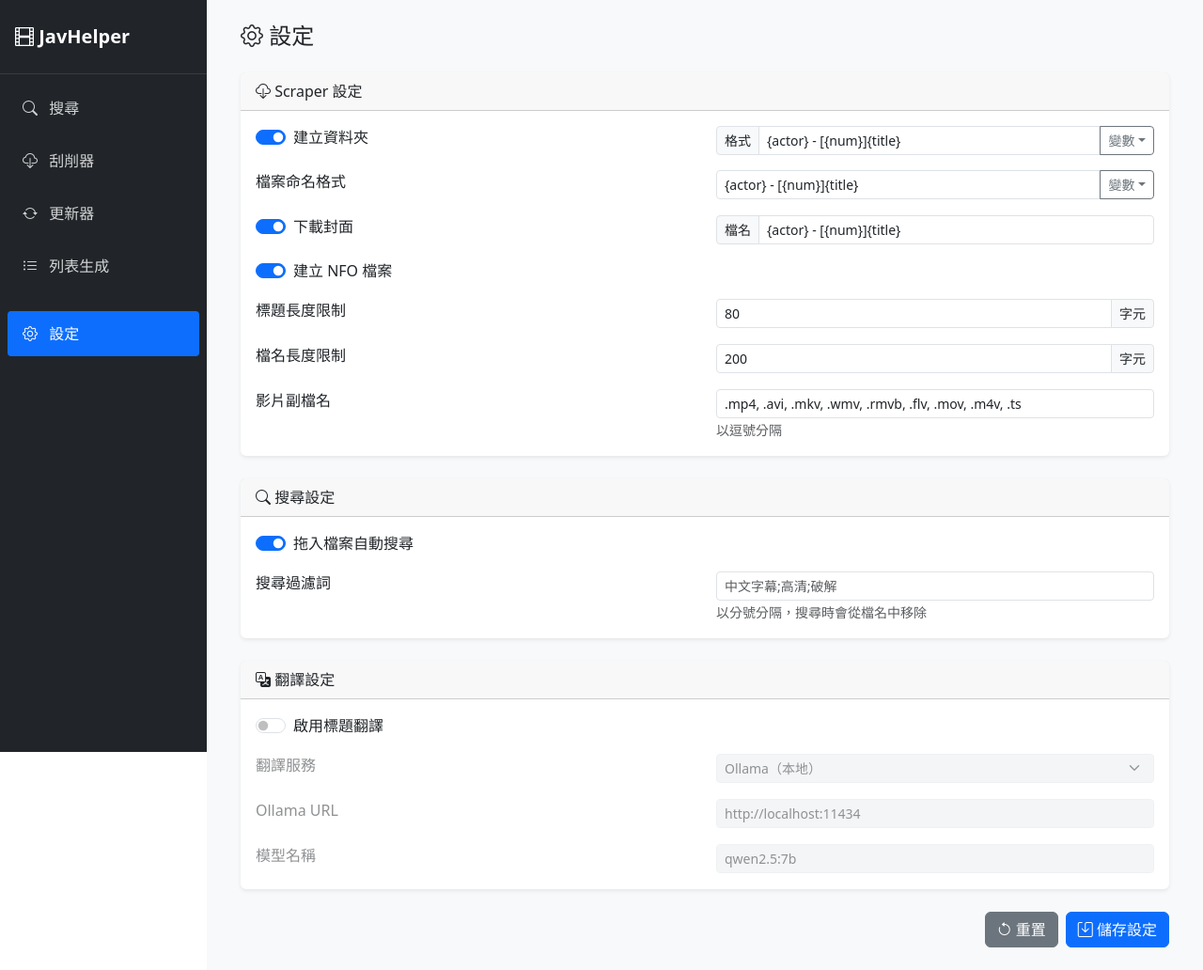
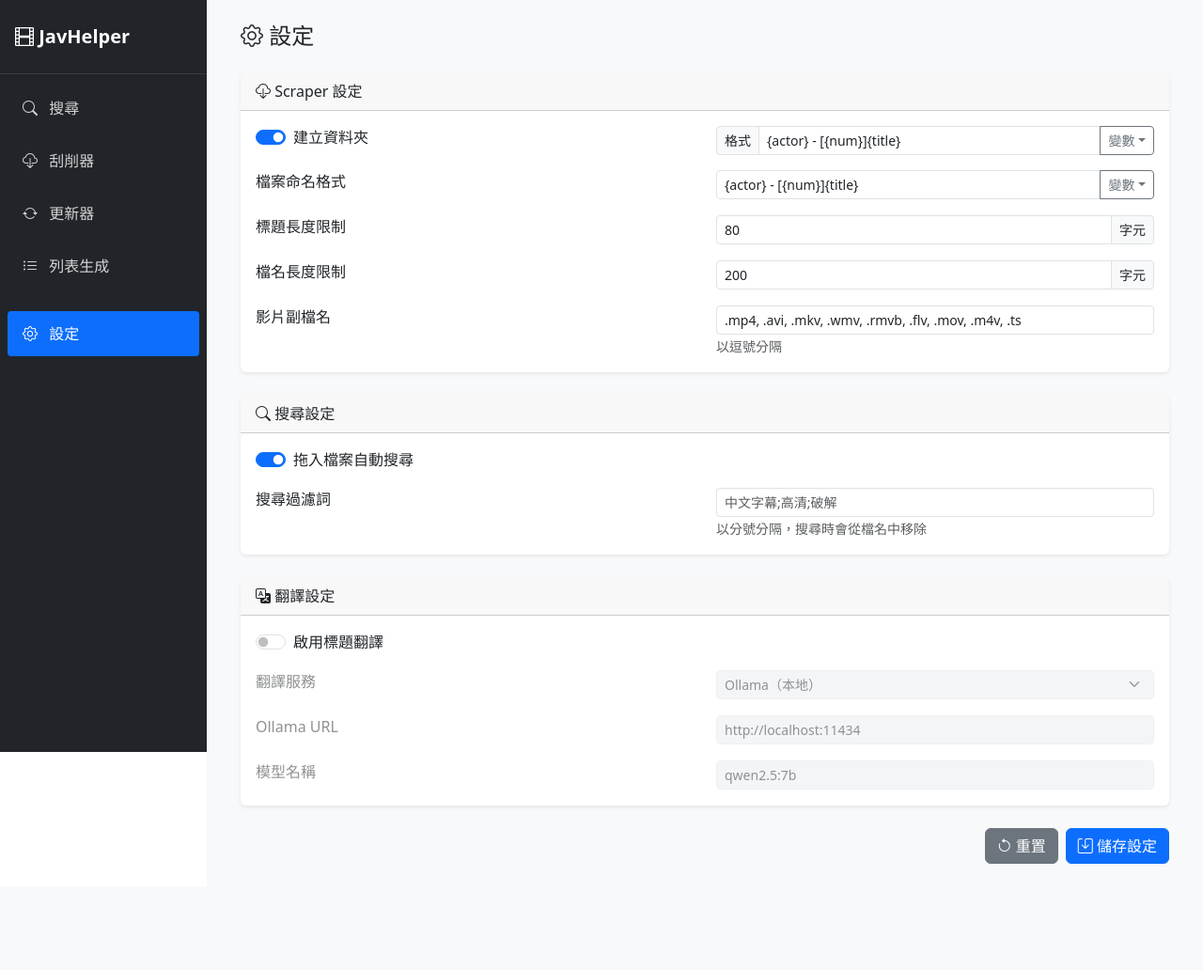
Before and after one commit to slive777/OpenAver, a FastAPI app: page /settings in a window 1280 px wide. Shown: the whole page at 94% size. After the commit the page ends 919 px from the top, so only its background shows below. Run offline with FastAPI, Linux system fonts and the light colour scheme.

Commit message:
fix: drop event rebind on page navigation and actor field mapping
- Use window.events.loaded to rebind drop event after each page load
- Fix actor field: use metadata.actors instead of metadata.stars
- Simplify settings: remove download_cover/create_nfo toggles
- Cover and NFO now follow video filename format (same base name)

🤖 Generated with [Claude Code](https://claude.com/claude-code)

Co-Authored-By: Claude Opus 4.5 <noreply@anthropic.com>

```diff
--- a/web/config.json
+++ b/web/config.json
@@ -3,9 +3,6 @@
     "create_folder": true,
     "folder_format": "{actor} - [{num}]{title}",
     "filename_format": "{actor} - [{num}]{title}",
-    "download_cover": true,
-    "cover_filename": "{actor} - [{num}]{title}",
-    "create_nfo": true,
     "max_title_length": 80,
     "max_filename_length": 200,
     "video_extensions": [
--- a/web/templates/settings.html
+++ b/web/templates/settings.html
@@ -45,32 +45,6 @@
                             <button class="btn btn-outline-secondary dropdown-toggle" type="button"
                                     data-bs-toggle="dropdown" aria-expanded="false">變數</button>
                             <ul class="dropdown-menu dropdown-menu-end format-vars" data-target="filenameFormat"></ul>
-                        </div>
-                    </div>
-                </div>
-
-                <!-- 封面設定 -->
-                <div class="row mb-3">
-                    <div class="col-md-6">
-                        <div class="form-check form-switch">
-                            <input class="form-check-input" type="checkbox" id="downloadCover" checked>
-                            <label class="form-check-label" for="downloadCover">下載封面</label>
-                        </div>
-                    </div>
-                    <div class="col-md-6">
-                        <div class="input-group input-group-sm">
-                            <span class="input-group-text">檔名</span>
-                            <input type="text" class="form-control" id="coverFilename" value="poster.jpg">
-                        </div>
-                    </div>
-                </div>
-
-                <!-- NFO 設定 -->
-                <div class="row mb-3">
-                    <div class="col-md-6">
-                        <div class="form-check form-switch">
-                            <input class="form-check-input" type="checkbox" id="createNfo" checked>
-                            <label class="form-check-label" for="createNfo">建立 NFO 檔案</label>
                         </div>
                     </div>
                 </div>
@@ -257,9 +231,6 @@ async function loadConfig() {
             document.getElementById('createFolder').checked = config.scraper.create_folder;
             document.getElementById('folderFormat').value = config.scraper.folder_format;
             document.getElementById('filenameFormat').value = config.scraper.filename_format;
-            document.getElementById('downloadCover').checked = config.scraper.download_cover;
-            document.getElementById('coverFilename').value = config.scraper.cover_filename;
-            document.getElementById('createNfo').checked = config.scraper.create_nfo;
             document.getElementById('maxTitleLength').value = config.scraper.max_title_length;
             document.getElementById('maxFilenameLength').value = config.scraper.max_filename_length;
             document.getElementById('videoExtensions').value = config.scraper.video_extensions.join(', ');
@@ -288,9 +259,6 @@ async function saveConfig() {
             create_folder: document.getElementById('createFolder').checked,
             folder_format: document.getElementById('folderFormat').value,
             filename_format: document.getElementById('filenameFormat').value,
-            download_cover: document.getElementById('downloadCover').checked,
-            cover_filename: document.getElementById('coverFilename').value,
-            create_nfo: document.getElementById('createNfo').checked,
             max_title_length: parseInt(document.getElementById('maxTitleLength').value),
             max_filename_length: parseInt(document.getElementById('maxFilenameLength').value),
             video_extensions: document.getElementById('videoExtensions').value
```
Also changed, not shown: core/organizer.py (+23 -29 lines), windows/launcher.py (+8 -3 lines).
